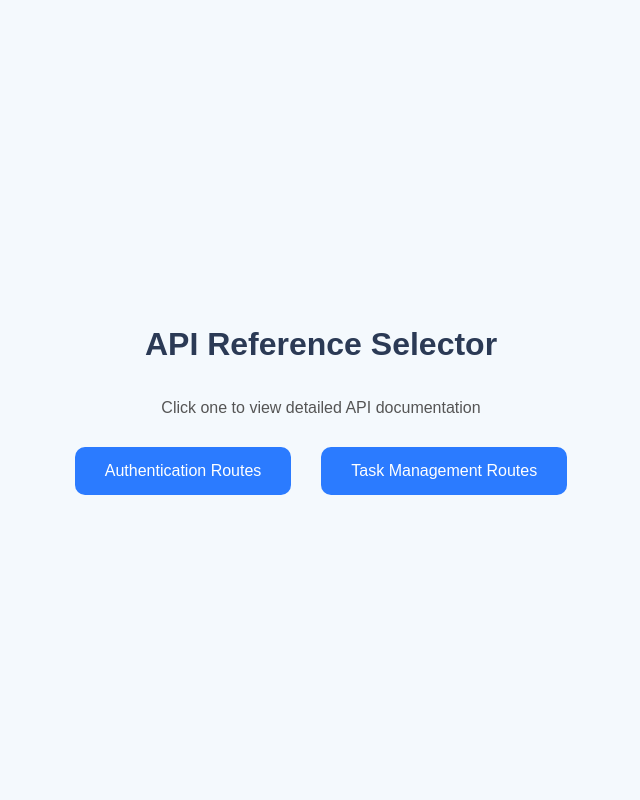
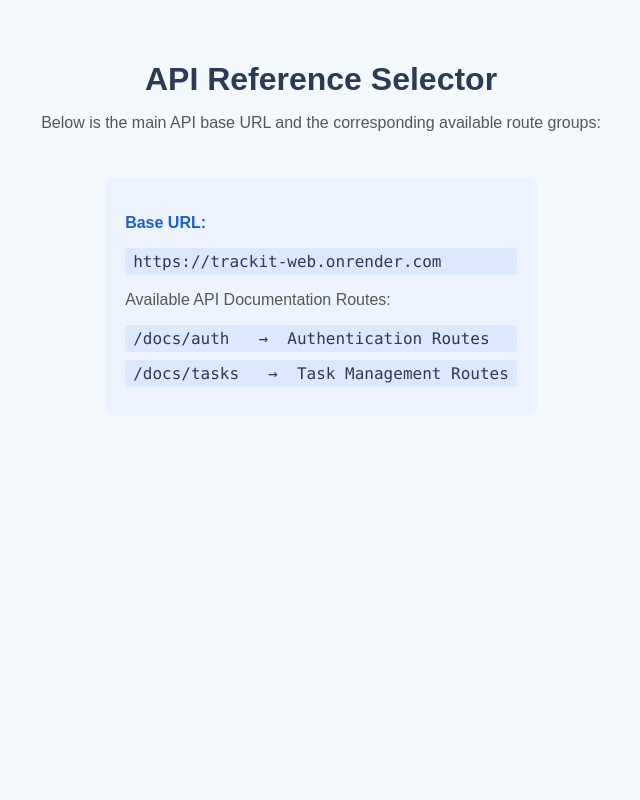
Before and after one commit to Derek1350/Trackit-TaskManager-API, a Flask app: page /api-reference in a window 1280 px wide. Shown: the whole page, without its empty margins (319-959 px from the left). Run offline with Flask 3, Linux system fonts and the light colour scheme.

Commit message:
add base url in docs

```diff
--- a/app/templates/api_reference_select.html
+++ b/app/templates/api_reference_select.html
@@ -9,57 +9,56 @@
       font-family: Arial, sans-serif;
       background: #f4f9fd;
       margin: 0;
-      padding: 0;
-      display: flex;
-      flex-direction: column;
-      align-items: center;
-      justify-content: center;
-      height: 100vh;
+      padding: 40px;
       text-align: center;
+      color: #2b3a55;
     }
 
     h1 {
       font-size: 2rem;
-      margin-bottom: 20px;
-      color: #2b3a55;
+      margin-bottom: 10px;
     }
 
     p {
       color: #555;
-      margin-bottom: 30px;
+      font-size: 16px;
     }
 
-    .btn-container {
-      display: flex;
-      gap: 30px;
-      justify-content: center;
-      flex-wrap: wrap;
+    .url-box {
+      margin-top: 30px;
+      background-color: #eef4ff;
+      padding: 20px;
+      border-radius: 8px;
+      display: inline-block;
+      text-align: left;
     }
 
-    .btn {
-      padding: 15px 30px;
-      font-size: 16px;
-      background-color: #2b7bff;
-      color: white;
-      border: none;
-      border-radius: 10px;
-      cursor: pointer;
-      text-decoration: none;
-      transition: background-color 0.3s ease;
+    .url-box code {
+      background-color: #dce8ff;
+      padding: 4px 8px;
+      border-radius: 4px;
+      font-family: Consolas, monospace;
+      display: block;
+      margin: 8px 0;
     }
 
-    .btn:hover {
-      background-color: #1a5ed6;
+    .base-url {
+      font-weight: bold;
+      color: #1a5ed6;
     }
   </style>
 </head>
 <body>
   <h1>API Reference Selector</h1>
-  <p>Click one to view detailed API documentation</p>
+  <p>Below is the main API base URL and the corresponding available route groups:</p>
 
-  <div class="btn-container">
-    <a href="{{ url_for('main.auth_docs') }}" class="btn">Authentication Routes</a>
-    <a href="{{ url_for('main.task_docs') }}" class="btn">Task Management Routes</a>
-</div>
+  <div class="url-box">
+    <p class="base-url">Base URL:</p>
+    <code>https://trackit-web.onrender.com</code>
+
+    <p>Available API Documentation Routes:</p>
+    <code>/docs/auth &nbsp; →&nbsp; Authentication Routes</code>
+    <code>/docs/tasks &nbsp; →&nbsp; Task Management Routes</code>
+  </div>
 </body>
 </html>
```
